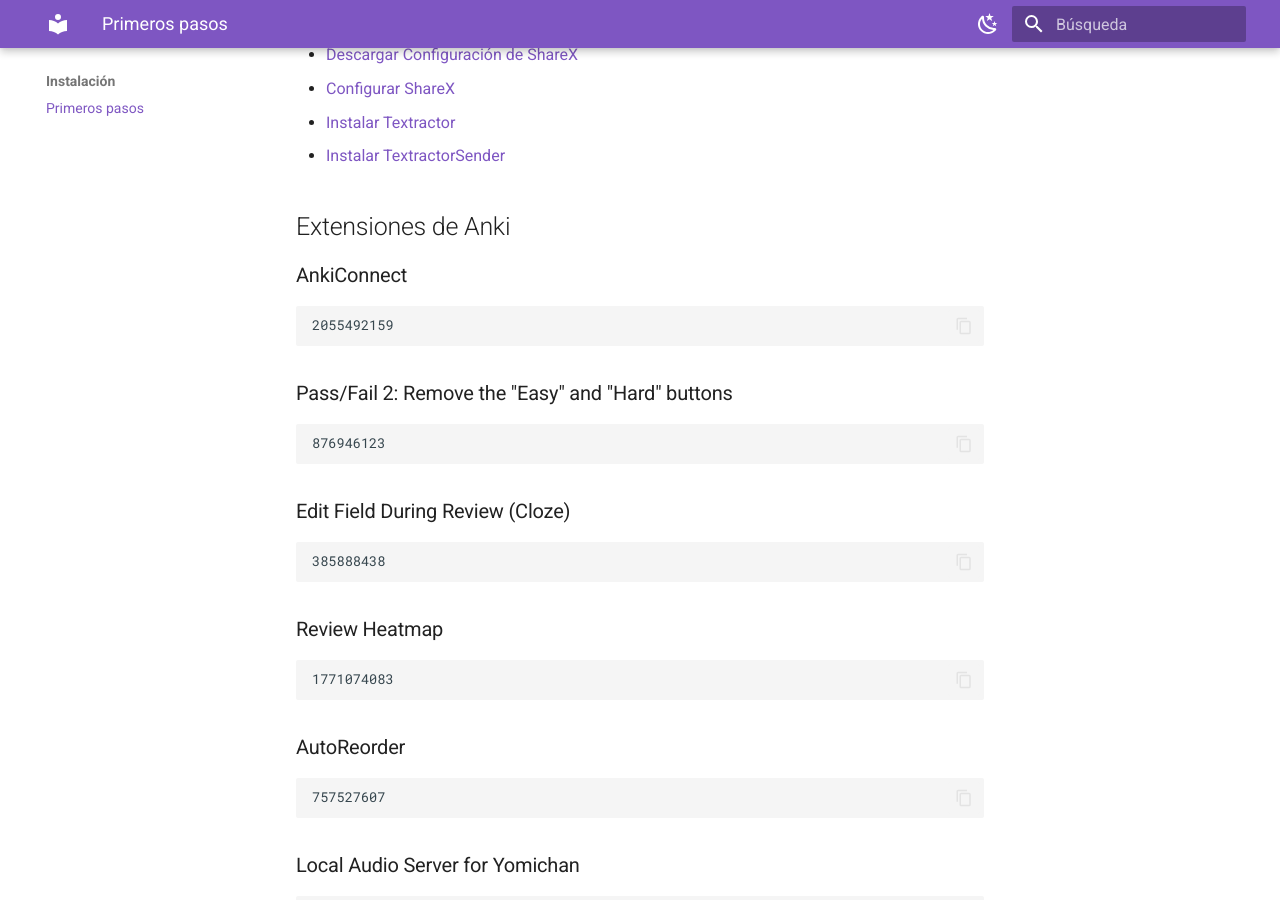
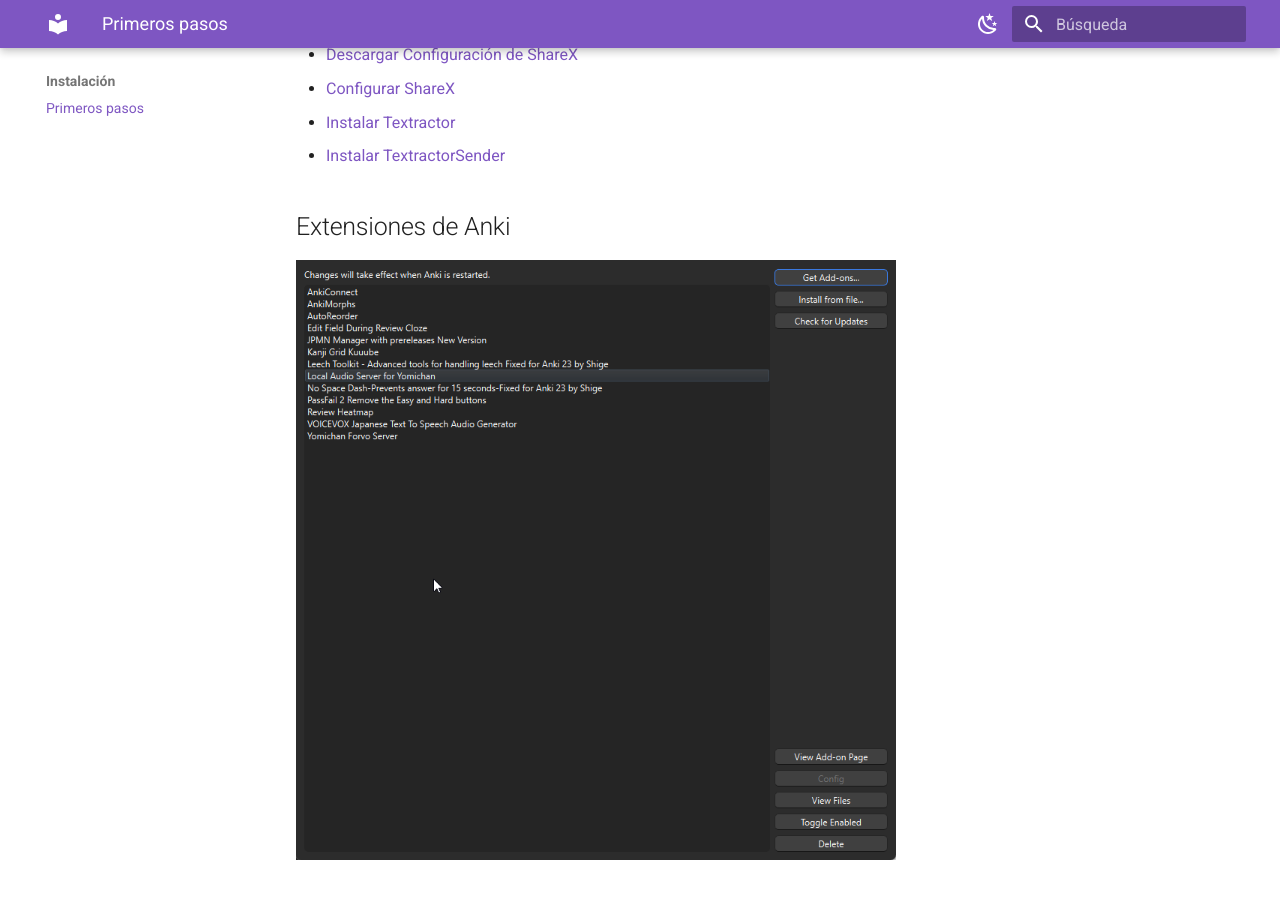
Before and after one commit to Pedrubik2000/Guia_de_Japones, an MkDocs documentation site: the page built from docs/guia-del-japones/anki.md, in a window 1280 px wide and 900 px high, scrolled down 678 px. Built offline with MkDocs 1.6.1 and Material for MkDocs 9.7.7, drawn with Linux system fonts in a browser that asks for light colours.

Commit message:
Add anki addons screenshoot

````diff
--- a/docs/guia-del-japones/anki.md
+++ b/docs/guia-del-japones/anki.md
@@ -20,7 +20,7 @@
 - [Instalar Textractor](https://github.com/Artikash/Textractor/releases/tag/v5.2.0)
 - [Instalar TextractorSender](https://github.com/KamWithK/TextractorSender/releases/tag/1.1-beta)
 ## Extensiones de Anki
-
+![Yomitan | Dark](../img/addons-anki.png){height=300 width=600}
 ### AnkiConnect
 ```
 2055492159
````
Also changed, not shown: docs/img/addons-anki.png (added).
